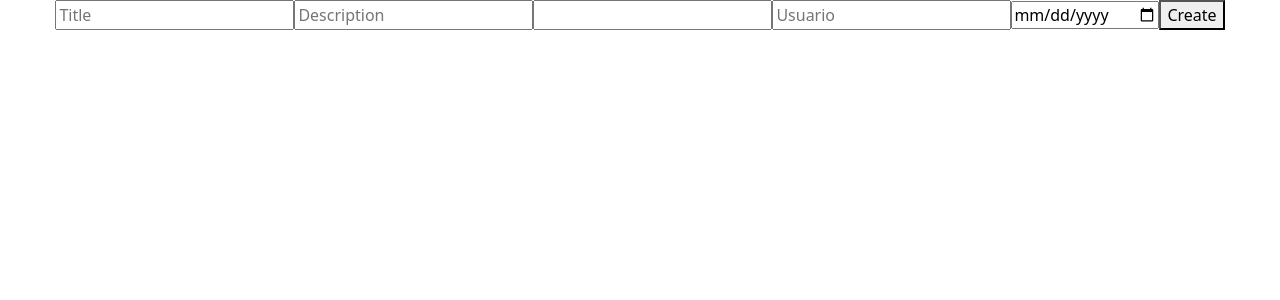
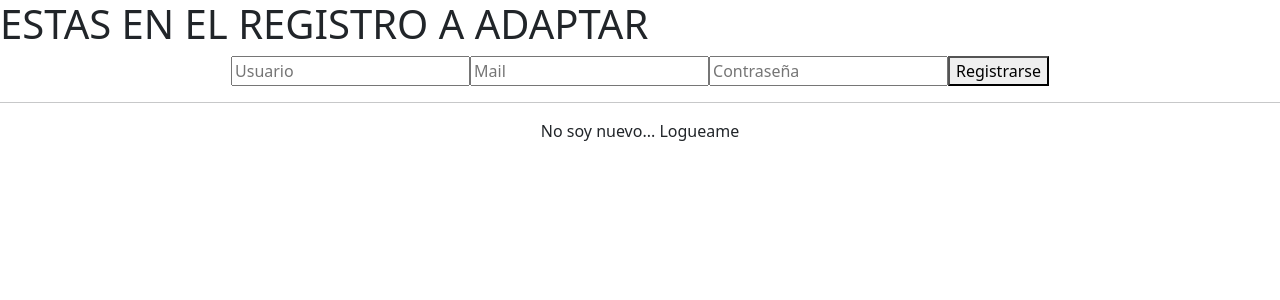
Before and after one commit to Uziano/ISPC_RD, a React (Create React App) app in the folder FRONT/react-v2/: page /registrarse in a window 1280 px wide. Shown: the top 300 px of the page. Built offline with nearby package versions, Linux system fonts and the light colour scheme.

Commit message:
Form creacion de notas terminado

```diff
--- a/FRONT/react-v2/src/components/Notas/NotasForm.js
+++ b/FRONT/react-v2/src/components/Notas/NotasForm.js
@@ -3,61 +3,83 @@ import { useState } from "react";
 import Button from "react-bootstrap/Button";
 import Modal from "react-bootstrap/Modal";
 import Form from "react-bootstrap/Form";
-import * as notasServer from "../../server/notasServer";
 
 //Toma los datos de los campos para crear la nota
 export default function NotasForm() {
-  //Manejar estados del form con useState y useEffect
-  // para enviar la info al back y crear otra nota
+  const [title, setTitle] = useState("");
+  const [description, setDescription] = useState("");
+  const [current_state, setCurrentState] = useState("");
+  const [user, setUser] = useState("");
+  const [deadline, setDeadline] = useState("");
+  const [message, setMessage] = useState("");
 
-  //1am QUEDA VER QUE TOME LOS DATOS DEL STATE CORRECTO
-  //PARA PODER HACER UN POST
-
-  const initialState = {
-    user: "",
-    title: "",
-    description: "",
-    current_state: "1",
-    deadline: "10-10-2025",
+  let handleSubmit = async (e) => {
+    e.preventDefault();
+    try {
+      let res = await fetch("http://127.0.0.1:8000/notas/notas-list/", {
+        method: "POST",
+        headers: {
+          Accept: "application/json",
+          "Content-Type": "application/json",
+        },
+        mode: "cors",
+        body: JSON.stringify({
+          title: title,
+          description: description,
+          current_state: current_state,
+          user: user,
+          deadline: deadline,
+        }),
+      });
+      let resJson = await res.json();
+      if (res.status === 201) {
+        setTitle("");
+        setDescription("");
+        setCurrentState("");
+        setUser("");
+        setDeadline("");
+        setMessage("Nota Creada - Recargue la pagina");
+      } else {
+        setMessage("Some error occured");
+      }
+    } catch (err) {
+      console.log(err);
+    }
   };
-
-  const [note, setNote] = useState(initialState);
-
-  const handleInputChange = (e) => {
-    //  console.log(e);
-    // console.log(e.target.name);
-    // console.log(e.target.value);
-    setNote({ ...note, [e.target.title]: e.target.description });
-    console.log(note);
-  };
-
   return (
-    <>
+    <form onSubmit={handleSubmit}>
       <div
         className="modal show"
         style={{ display: "block", position: "initial" }}
       >
         <Modal.Dialog>
-          <Modal.Header closeButton>
+          <Modal.Header>
             <Modal.Title>Nueva Nota</Modal.Title>
           </Modal.Header>
 
           <Modal.Body>
-            <Form>
+
               {/* Título */}
-              <Form.Group className="mb-3" controlId="formBasicEmail" onChange={handleInputChange}>
+              <Form.Group className="mb-3" controlId="formTitulo">
                 <Form.Label>Titulo de la nota</Form.Label>
-                <Form.Control type="email" placeholder="Pasear a mi gato 🐈" />
+                <Form.Control
+                  onChange={(e) => setTitle(e.target.value)}
+                  type="text"
+                  value={title}
+                  placeholder="Pasear a mi gato 🐈"
+                />
                 <Form.Text className="text-muted">
                   Tip: Usa un nombre claro para cada nota
                 </Form.Text>
               </Form.Group>
 
               {/* Descripción */}
-              <Form.Group className="mb-3" controlId="formBasicEmail" onChange={handleInputChange}>
+              <Form.Group className="mb-3" controlId="formDesc">
                 <Form.Label>Descripción</Form.Label>
                 <Form.Control
+                  onChange={(e) => setDescription(e.target.value)}
                   type="text"
+                  value={description}
                   placeholder="Hoy se portó bien el nene 🐈"
                 />
                 <Form.Text className="text-muted">
@@ -65,25 +87,53 @@ export default function NotasForm() {
                 </Form.Text>
               </Form.Group>
 
-              {/* Fecha - Standby*/}
-              {/* <Form.Group className="mb-3" controlId="formBasicEmail">
-                <Form.Label>Fechas</Form.Label>
-                <Form.Control type="email" placeholder="Pasear a mi gato 🐈" />
-                <Form.Check
-                  type="switch"
-                  id="custom-switch"
-                  label="Incluir fecha de hoy"
+              {/* Current State*/}
+              <Form.Group className="mb-3" controlId="formEstado">
+                <Form.Label>Estado</Form.Label>
+                <Form.Control
+                  onChange={(e) => setCurrentState(e.target.value)}
+                  type="text"
+                  value={current_state}
+                  placeholder="Elegí el estado de la tarea"
                 />
-              </Form.Group> */}
-            </Form>
+                <Form.Text className="text-muted">
+                  Tip: 1 ToDo | 2 Haciendo | 3 ListoElPollo
+                </Form.Text>
+              </Form.Group>
+
+              {/* Numero de Usuario - Este lo toma solo dsp*/}
+              <Form.Group className="mb-3" controlId="formUser">
+                <Form.Label>Usuario ID</Form.Label>
+                <Form.Control
+                  onChange={(e) => setUser(e.target.value)}
+                  type="number"
+                  value={user}
+                  placeholder="Esto lo lee solo despues"
+                />
+              </Form.Group>
+
+              {/* DeadLine*/}
+              <Form.Group className="mb-3" controlId="formDeadline">
+                <Form.Label>Fecha Final finalezca</Form.Label>
+                <Form.Control
+                  onChange={(e) => setDeadline(e.target.value)}
+                  type="date"
+                  value={deadline}
+                  placeholder="Hoy se portó bien el nene 🐈"
+                />
+              </Form.Group>
+
           </Modal.Body>
 
           <Modal.Footer>
             <Button variant="secondary">Cancelar</Button>
-            <Button variant="primary">Guardar 📚</Button>
+            <Button type="submit" variant="primary">
+              Guardar 📚
+            </Button>
           </Modal.Footer>
         </Modal.Dialog>
+        <div className="message">{message ? <p>{message}</p> : null}</div>
       </div>
-    </>
+    </form>
   );
 }
--- a/FRONT/react-v2/src/components/Notas/NotasView.js
+++ b/FRONT/react-v2/src/components/Notas/NotasView.js
@@ -21,10 +21,9 @@ export default function NotasView() {
     ListNotes();
   }, []);
 
-  console.log(notas);
+  //Mostras las notas
+  console.table(notas);
 
-  //Condicionamos si tiene o no notas creadas
-  //y retornamos un aviso o las notas del back
   if (notas.length === 0) {
     return <h1>Ups, no tiene notas creadas...</h1>;
   } else {
--- a/FRONT/react-v2/src/components/User/FormTest2.js
+++ b/FRONT/react-v2/src/components/User/FormTest2.js
@@ -15,20 +15,20 @@ export default function FormTest2() {
       let res = await fetch("http://127.0.0.1:8000/notas/notas-list/", {
         method: "POST",
         headers: {
-            'Accept': 'application/json',
-            'Content-Type': 'application/json'
+          Accept: "application/json",
+          "Content-Type": "application/json",
         },
-        mode: 'cors',
+        mode: "cors",
         body: JSON.stringify({
           title: title,
           description: description,
           current_state: current_state,
-          user:user,
-          deadline:deadline,
+          user: user,
+          deadline: deadline,
         }),
       });
       let resJson = await res.json();
-      if (res.status === 200) {
+      if (res.status === 201) {
         setTitle("");
         setDescription("");
         setCurrentState("");
@@ -44,19 +44,21 @@ export default function FormTest2() {
   };
 
   return (
+    <>
+      <h1>ESTAS EN EL TESTER DE FORMS</h1>
       <div className="App">
         <form onSubmit={handleSubmit}>
           <input
             type="text"
             value={title}
             placeholder="Title"
-          onChange={(e)=>setTitle(e.target.value)}
+            onChange={(e) => setTitle(e.target.value)}
           />
           <input
             type="text"
             value={description}
             placeholder="Description"
-          onChange={(e)=>setDescription(e.target.value)}
+            onChange={(e) => setDescription(e.target.value)}
           />
           <input
             type="text"
@@ -82,5 +84,6 @@ export default function FormTest2() {
           <div className="message">{message ? <p>{message}</p> : null}</div>
         </form>
       </div>
+    </>
   );
 }
--- a/FRONT/react-v2/src/components/User/Login.js
+++ b/FRONT/react-v2/src/components/User/Login.js
@@ -1,6 +1,7 @@
 // DEPENDENCIAS
 import React, { useState } from "react";
 import { useNavigate } from "react-router-dom";
+import Nav from "react-bootstrap/Nav";
 
 // COMPONENTES
 import { conectUsuario } from "../../server/LoginServer";
@@ -70,7 +71,7 @@ const Login = () => {
             Iniciar sesión
           </button>
           <hr></hr>
-          {/* <Nav.Link href="/registrarse">Soy Nuevo... Registrame!</Nav.Link> */}
+          <Nav.Link href="/registrarse">Soy Nuevo... Registrame!</Nav.Link>
         </div>
       </form>
     </div>
--- a/FRONT/react-v2/src/components/User/LoginRegistro.js
+++ b/FRONT/react-v2/src/components/User/LoginRegistro.js
@@ -1,6 +1,7 @@
 import { useState } from "react";
+import Nav from "react-bootstrap/Nav";
 
-export default function FormTest2() {
+export default function LoginRegistro() {
   const [username, setUsername] = useState("");
   const [mail, setMail] = useState("");
   const [password, setPassword] = useState("");
@@ -37,6 +38,8 @@ export default function FormTest2() {
   };
 
   return (
+    <>
+    <h1>ESTAS EN EL REGISTRO A ADAPTAR</h1>
     <div className="App">
       <form onSubmit={handleSubmit}>
         <input
@@ -59,9 +62,12 @@ export default function FormTest2() {
         />
 
         <button type="submit">Registrarse</button>
+        <hr></hr>
+        <Nav.Link href="/login">No soy nuevo... Logueame</Nav.Link>
 
         <div className="message">{message ? <p>{message}</p> : null}</div>
       </form>
     </div>
+    </>
   );
 }
--- a/FRONT/react-v2/src/index.js
+++ b/FRONT/react-v2/src/index.js
@@ -11,7 +11,7 @@ import { BrowserRouter, Route, Routes } from "react-router-dom";
 
 //Componentes
 import Login from "./components/User/Login";
-// import LoginRegistro from "./components/User/LoginRegistro";
+import LoginRegistro from "./components/User/LoginRegistro";
 import Inicio from "./components/AboutUs/Inicio";
 import AboutUs from "./components/AboutUs/AboutUs";
 import Home from './components/User/Home'
@@ -26,7 +26,8 @@ root.render(
       <div>
         <Routes>
           <Route path="/login" element={<Login />} />
-          <Route path="/registrarse" element={<FormTest2 />} />
+          <Route path="/registrarse" element={<LoginRegistro />} />
+          <Route path="/tests" element={<FormTest2 />} />
           <Route path="/" element={<App />} />
           <Route path="/home" element={<Home />} />
           <Route path="/about" element={<AboutUs />} />
--- a/FRONT/react-v2/src/server/notasServer.js
+++ b/FRONT/react-v2/src/server/notasServer.js
@@ -1,5 +1,6 @@
+//ESTE LLEVA LOS DATOS A NOTAS VIEW DESDE LA DB
+
 const API_URL = "http://127.0.0.1:8000/notas/notas-list/";
-//``
 export const listNotes = async () => {
   return await fetch(API_URL);
 };
```
Also changed, not shown: FRONT/react-v2/src/server/RegisterServer.js (deleted, +0 -21 lines). Lines whose indentation alone changed are shown as unchanged.
